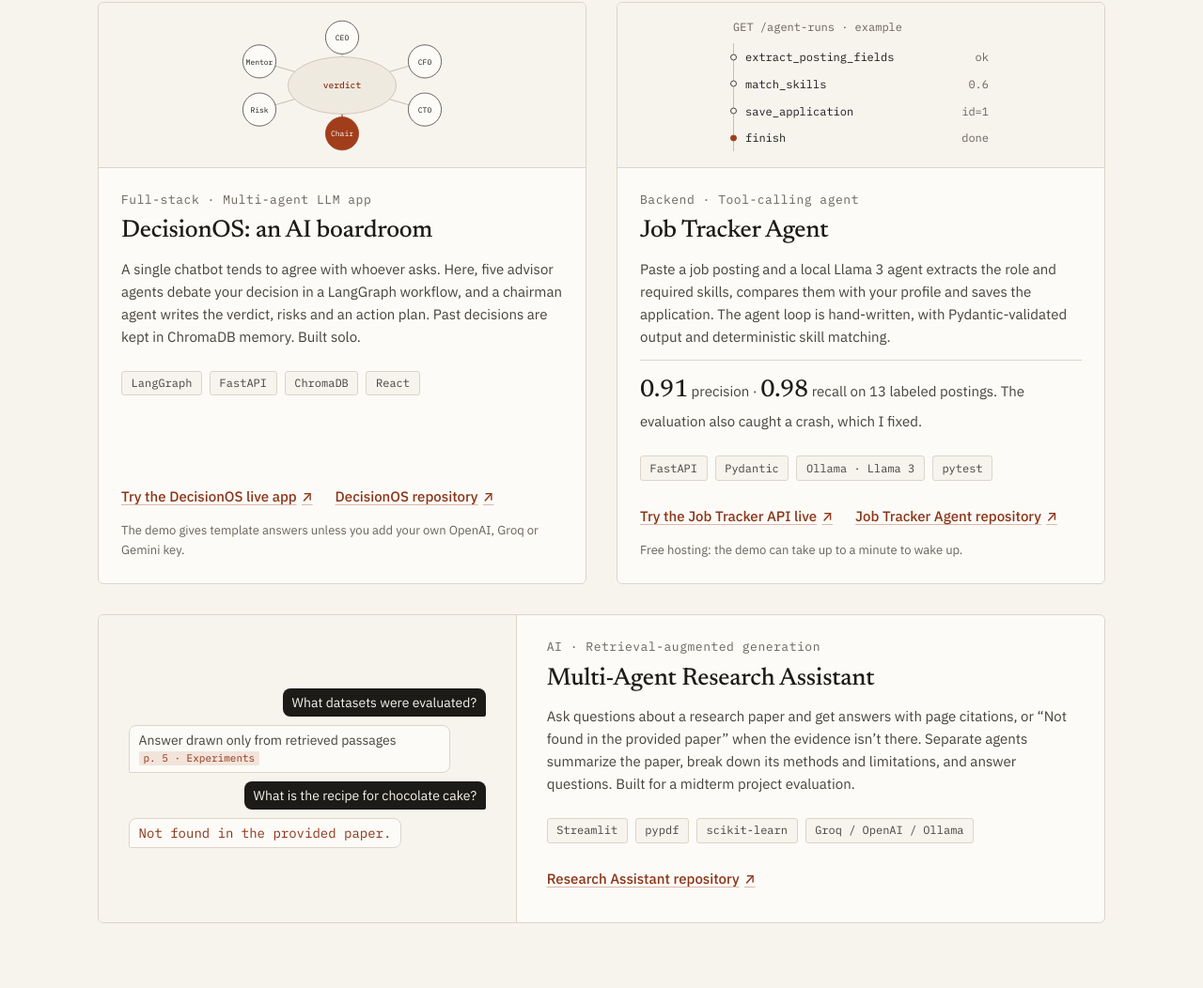
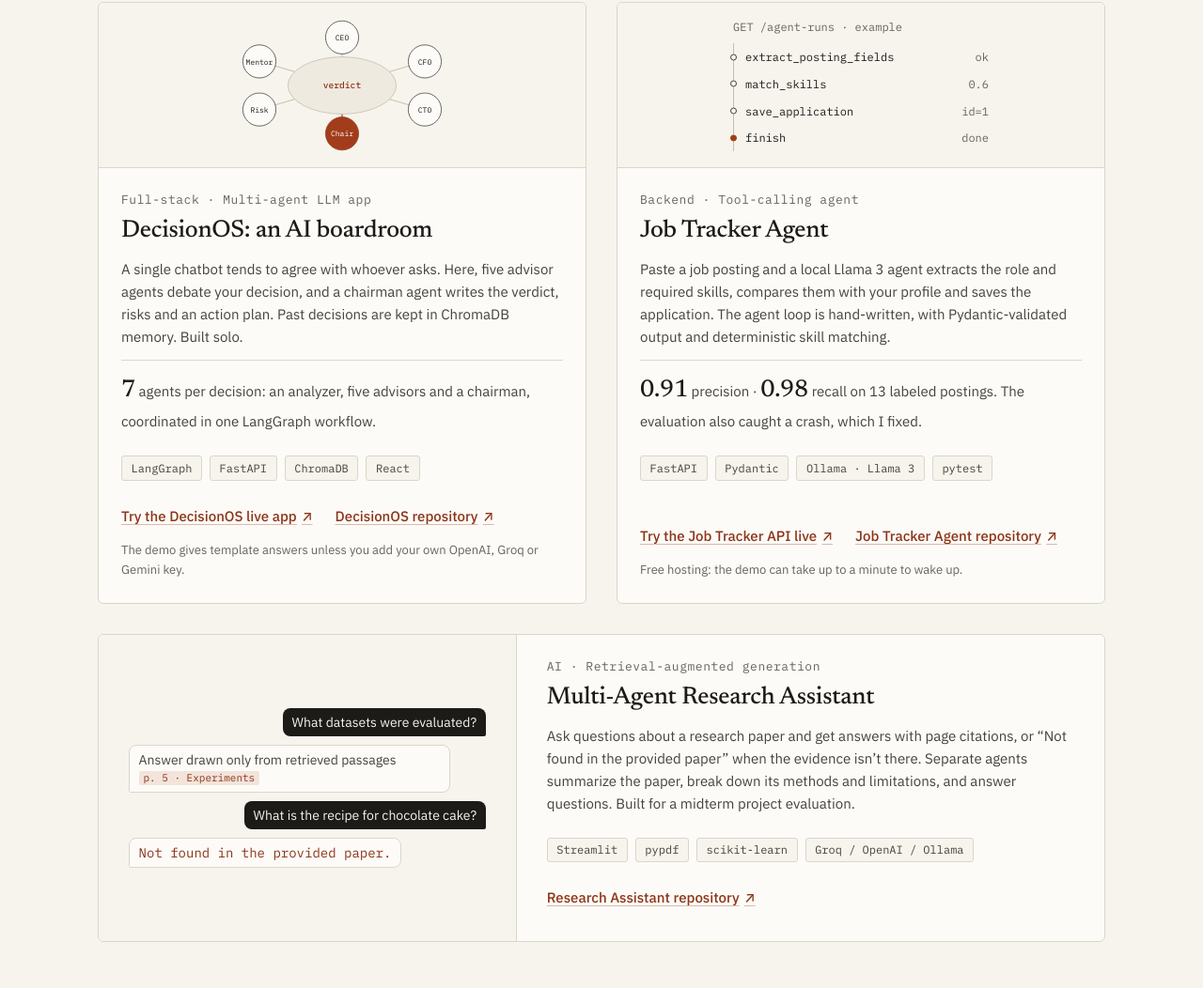
Before and after one commit to Shaaan2005/Shaaan2005.github.io, a plain HTML site: page index.html in a window 1280 px wide. Shown: the part 3233-4285 px from the top of the page at 94% size. Drawn offline with Linux system fonts and the light colour scheme; animation ran at ten frames a second.

Commit message:
Balance DecisionOS card with agent-count line; add portrait to link-preview image
Co-Authored-By: Claude Opus 5.5 <noreply@anthropic.com>

```diff
--- a/index.html
+++ b/index.html
@@ -27,7 +27,7 @@
   <meta property="og:image" content="https://shaaan2005.github.io/assets/og-image.png">
   <meta property="og:image:width" content="1200">
   <meta property="og:image:height" content="630">
-  <meta property="og:image:alt" content="Utkarsh Rai, AI engineer: I build practical AI software, and then check whether it actually works.">
+  <meta property="og:image:alt" content="Portrait of Utkarsh Rai, AI engineer, beside the headline: I build practical AI software, and then check whether it actually works.">
   <meta name="twitter:card" content="summary_large_image">
   <meta name="twitter:title" content="Utkarsh Rai — AI engineer">
   <meta name="twitter:description" content="Retrieval systems, LLM agents and the benchmarks that test them.">
@@ -337,10 +337,11 @@
             <p class="kicker">Full-stack · Multi-agent LLM app</p>
             <h3 id="p-decisionos">DecisionOS: an AI boardroom</h3>
             <p>
-              A single chatbot tends to agree with whoever asks. Here, five advisor agents debate your decision
-              in a LangGraph workflow, and a chairman agent writes the verdict, risks and an action plan.
+              A single chatbot tends to agree with whoever asks. Here, five advisor agents debate your decision,
+              and a chairman agent writes the verdict, risks and an action plan.
               Past decisions are kept in ChromaDB memory. Built solo.
             </p>
+            <p class="metric-line"><strong>7</strong> agents per decision: an analyzer, five advisors and a chairman, coordinated in one LangGraph workflow.</p>
             <ul class="tags" aria-label="Technologies used">
               <li>LangGraph</li><li>FastAPI</li><li>ChromaDB</li><li>React</li>
             </ul>
```
Also changed, not shown: assets/og-image.png.
